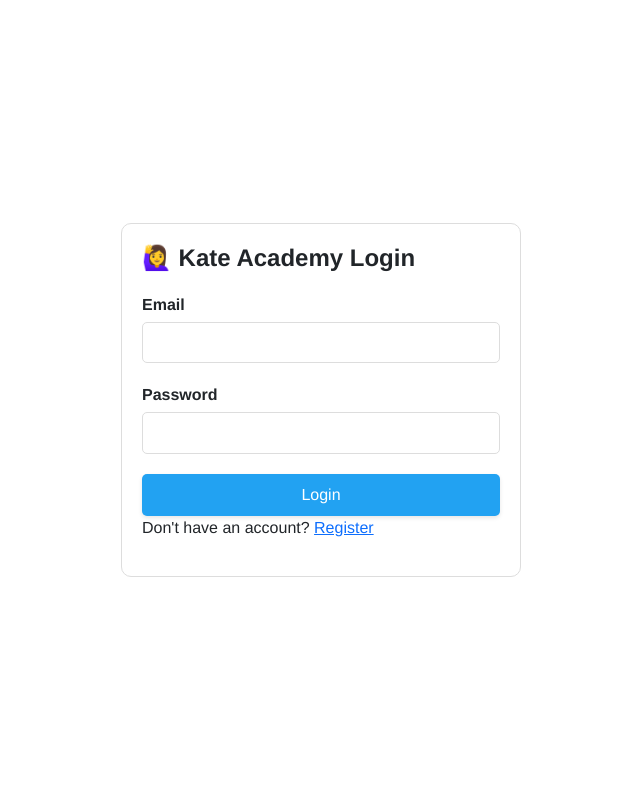
After one commit to coldmagic/247AItutor, a Flask app: page /login in a window 1280 px wide. The commit adds this page. Shown: the whole page, without its empty margins (319-959 px from the left). Run offline with Flask 3, Linux system fonts and the light colour scheme.

Commit message:
logins and dbs completed.

```diff
--- a/main.py
+++ b/main.py
@@ -1,22 +1,105 @@
 # main.py
-from flask import Flask, render_template, request, jsonify
+from flask import Flask, render_template, request, jsonify, redirect, url_for, session, flash
 from server.chat_gpt import ask_kate
+from server.models import init_db, create_user, get_user_by_email, add_chat, get_chats
+import os
+from functools import wraps
 
 app = Flask(__name__)
+app.secret_key = os.environ['app_secret_key']
+
+# Initialize the database with the Flask app
+app.config['SQLALCHEMY_DATABASE_URI'] = 'sqlite:///users.db'
+app.config['SQLALCHEMY_TRACK_MODIFICATIONS'] = False
+init_db(app)
+
+# Decorator function to ensure user is logged in before accessing certain routes
+def login_required(f):
+    @wraps(f)
+    def decorated_function(*args, **kwargs):
+        if 'user_id' not in session:
+            return redirect(url_for('login'))
+        return f(*args, **kwargs)
+    return decorated_function
 
 @app.route('/')
+@login_required
 def index():
+    # Render the main chat page
     return render_template('index.html')
 
 @app.route('/api/chat', methods=['POST'])
+@login_required
 def chat():
+    # Receive user message and return AI response
     data = request.get_json()
     subject = data.get('subject')
     message = data.get('message')
 
     ai_response = ask_kate(message)
 
+    if 'user_id' in session:
+        add_chat(session['user_id'], subject, message, ai_response)  # Updated to include the subject
+
     return jsonify({'response': ai_response})
+
+@app.route('/api/chats', methods=['GET'])
+@login_required
+def chats():
+    # Retrieve the chat history for the current user
+    chats = get_chats(session['user_id'])
+    chat_data = [
+        {'subject': chat.subject, 'message': chat.message, 'response': chat.response} for chat in chats
+    ]
+
+    return jsonify(chat_data)
+
+@app.route('/login', methods=['GET', 'POST'])
+def login():
+    if request.method == 'POST':
+        email = request.form['email']
+        password = request.form['password']
+
+        print(request.form)  # Print form data
+
+        user = get_user_by_email(email)
+        print(user)  # Print user object
+
+        if user and user.check_password(password):
+            session['user_id'] = user.id
+            return redirect(url_for('index'))
+        else:
+            return render_template('login.html', error='Invalid email or password')
+
+    return render_template('login.html')
+
+@app.route('/register', methods=['GET', 'POST'])
+def register():
+    if request.method == 'POST':
+        name = request.form['name']
+        email = request.form['email']
+        password = request.form['password']
+
+        print(request.form)  # Print form data
+
+        existing_user = get_user_by_email(email)
+        if existing_user:
+            flash('A user with this email already exists', 'danger')
+            print('A user with this email already exists')
+        else:
+            user = create_user(name, email, password)
+            session['user_id'] = user.id
+            flash('Registration successful', 'success')
+            print('Registration successful')
+            return redirect(url_for('index'))
+
+    return render_template('register.html')
+
+@app.route('/logout')
+def logout():
+    # Log out the user by removing the user_id from the session
+    session.pop('user_id', None)
+    return redirect(url_for('login'))
 
 if __name__ == '__main__':
     app.run(host='0.0.0.0', port=81)
--- a/pyproject.toml
+++ b/pyproject.toml
@@ -9,6 +9,7 @@ python = ">=3.10.0,<3.11"
 replit = "^3.2.4"
 Flask = "^2.1.3"
 openai = "^0.27.2"
+Flask-SQLAlchemy = "^3.0.3"
 
 [tool.poetry.dev-dependencies]
 debugpy = "^1.6.2"
@@ -18,3 +19,6 @@ toml = "^0.10.2"
 [build-system]
 requires = ["poetry-core>=1.0.0"]
 build-backend = "poetry.core.masonry.api"
+
+[tool.flask-cors]
+max-age = 3600
--- a/server/chat_gpt.py
+++ b/server/chat_gpt.py
@@ -2,6 +2,7 @@
 from langchain import OpenAI, ConversationChain, LLMChain, PromptTemplate
 from langchain.memory import ConversationBufferWindowMemory
 
+# Define the template for KATE AI
 template = """KATE is a large language model trained by OpenAI.
 
 KATE is designed to answer questions on a range of topics, but it specifically focuses on High School Subjects (as provided for in the app). As a language model, KATE is able to generate human-like text based on the input it receives, allowing it to engage in natural-sounding conversations and provide responses that are coherent and relevant to the topic at hand.
@@ -16,11 +17,13 @@ KATE specializes in High School Subjects across different learning levels.
 Human: {human_input}
 KATE:"""
 
+# Set up the prompt template with input variables
 prompt = PromptTemplate(
     input_variables=["history", "human_input"],
     template=template
 )
 
+# Create the KATE chain with a prompt, memory, and OpenAI instance
 kate_chain = LLMChain(
     llm=OpenAI(temperature=0),
     prompt=prompt,
@@ -28,6 +31,8 @@ kate_chain = LLMChain(
     memory=ConversationBufferWindowMemory(k=2),
 )
 
+# Define a function to generate a response from KATE
 def ask_kate(human_input):
     response = kate_chain.predict(human_input=human_input)
+    print(response)  # Print generated response for debugging
     return response
--- a/static/css/style.css
+++ b/static/css/style.css
@@ -194,3 +194,69 @@ button:hover {
     font-size: 14px;
   }
 }
+
+/* Additional CSS for login and registration pages */
+
+.form-container {
+  display: flex;
+  justify-content: center;
+  align-items: center;
+  height: 100vh;
+}
+
+.form-box {
+  background-color: white;
+  border: 1px solid #ddd;
+  border-radius: 10px;
+  padding: 20px;
+  width: 100%;
+  max-width: 400px;
+}
+
+.form-title {
+  font-size: 24px;
+  font-weight: bold;
+  margin-bottom: 20px;
+}
+
+.form-field {
+  display: flex;
+  flex-direction: column;
+  margin-bottom: 20px;
+}
+
+.form-field label {
+  font-weight: bold;
+  margin-bottom: 5px;
+}
+
+.form-field input {
+  border: 1px solid #ddd;
+  border-radius: 5px;
+  padding: 10px;
+  outline: none;
+  font-size: 14px;
+}
+
+.form-submit-button {
+  background-color: #22A2F2;
+  border: none;
+  border-radius: 5px;
+  color: white;
+  cursor: pointer;
+  font-size: 16px;
+  padding: 10px;
+  text-align: center;
+  width: 100%;
+}
+
+.form-submit-button:hover {
+  background-color: #0b75b3;
+  transform: translateY(-1px);
+  box-shadow: 0 2px 4px rgba(0, 0, 0, 0.1);
+}
+
+.form-error {
+  color: red;
+  margin-bottom: 20px;
+}
--- /dev/null
+++ b/static/js/validation.js
@@ -0,0 +1,46 @@
+// /static/js/validation.js
+
+// Function to validate an email address
+function validateEmail(email) {
+  const emailRegex = /^[a-zA-Z0-9._%+-]+@[a-zA-Z0-9.-]+\.[a-zA-Z]{2,}$/;
+  return emailRegex.test(email);
+}
+
+// Function to validate login form fields
+function validateLoginForm() {
+  const email = document.getElementById('email').value;
+  const password = document.getElementById('password').value;
+  const errorElement = document.getElementById('form-error');
+
+  if (!email || !password) {
+    errorElement.textContent = 'All fields are required';
+    return false;
+  }
+
+  if (!validateEmail(email)) {
+    errorElement.textContent = 'Invalid email format';
+    return false;
+  }
+
+  return true;
+}
+
+// Function to validate registration form fields
+function validateRegisterForm() {
+  const name = document.getElementById('name').value;
+  const email = document.getElementById('email').value;
+  const password = document.getElementById('password').value;
+  const errorElement = document.getElementById('form-error');
+
+  if (!name || !email || !password) {
+    errorElement.textContent = 'All fields are required';
+    return false;
+  }
+
+  if (!validateEmail(email)) {
+    errorElement.textContent = 'Invalid email format';
+    return false;
+  }
+
+  return true;
+}
--- a/templates/base.html
+++ b/templates/base.html
@@ -1,3 +1,4 @@
+<!-- base.html -->
 <!DOCTYPE html>
 <html lang="en">
 
@@ -11,6 +12,8 @@
     <script src="https://cdn.jsdelivr.net/npm/bootstrap@5.3.0-alpha1/dist/js/bootstrap.min.js" integrity="sha384-cn7l7gDp0eyniUwwAZgrzD06kc/tftFf19TOAs2zVinnD/C7E91j9yyk5//jjpt/" crossorigin="anonymous"></script>
     <!-- Custom CSS -->
     <link rel="stylesheet" href="{{ url_for('static', filename='css/style.css') }}">
+    <!-- Client-side validation script -->
+    <script src="{{ url_for('static', filename='js/validation.js') }}" defer></script>
 </head>
 
 <body>
--- /dev/null
+++ b/templates/login.html
@@ -0,0 +1,25 @@
+<!-- login.html -->
+{% extends "base.html" %}
+
+{% block content %}
+<div class="form-container">
+  <div class="form-box">
+    <h2 class="form-title">🙋‍♀️ Kate Academy Login</h2>
+    <div id="error-message" class="form-error" style="display: none;"></div>
+    <form action="{{ url_for('login') }}" method="POST" onsubmit="return validateLoginForm();">
+      <div class="form-field">
+        <label for="email">Email</label>
+        <input type="email" name="email" id="email" required>
+      </div>
+      <div class="form-field">
+        <label for="password">Password</label>
+        <input type="password" name="password" id="password" required>
+      </div>
+      <button class="form-submit-button" type="submit">Login</button>
+    </form>
+    <div class="register-link">
+      <p>Don't have an account? <a href="{{ url_for('register') }}">Register</a></p>
+    </div>
+  </div>
+</div>
+{% endblock %}
```
Also changed, not shown: create_db.py (added, +31 -0 lines), server/models.py (added, +55 -0 lines), static/js/app.js (+22 -0 lines), templates/index.html (+9 -5 lines), templates/register.html (added, +33 -0 lines), instance/users.db (added), 1 other file.
